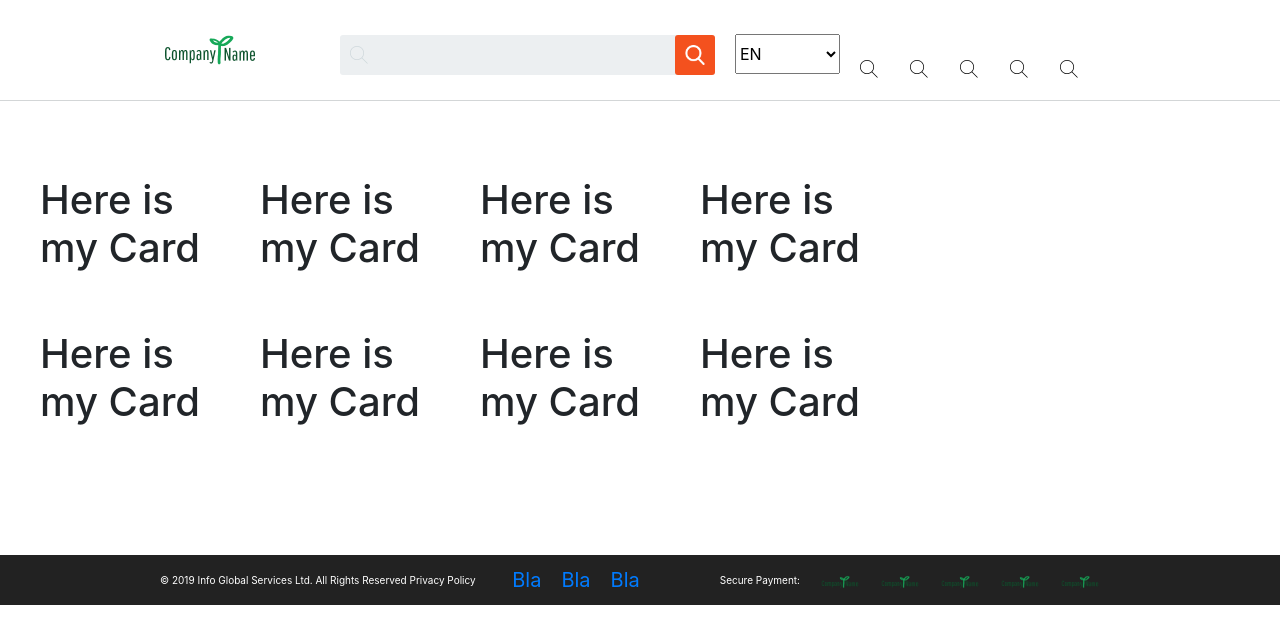
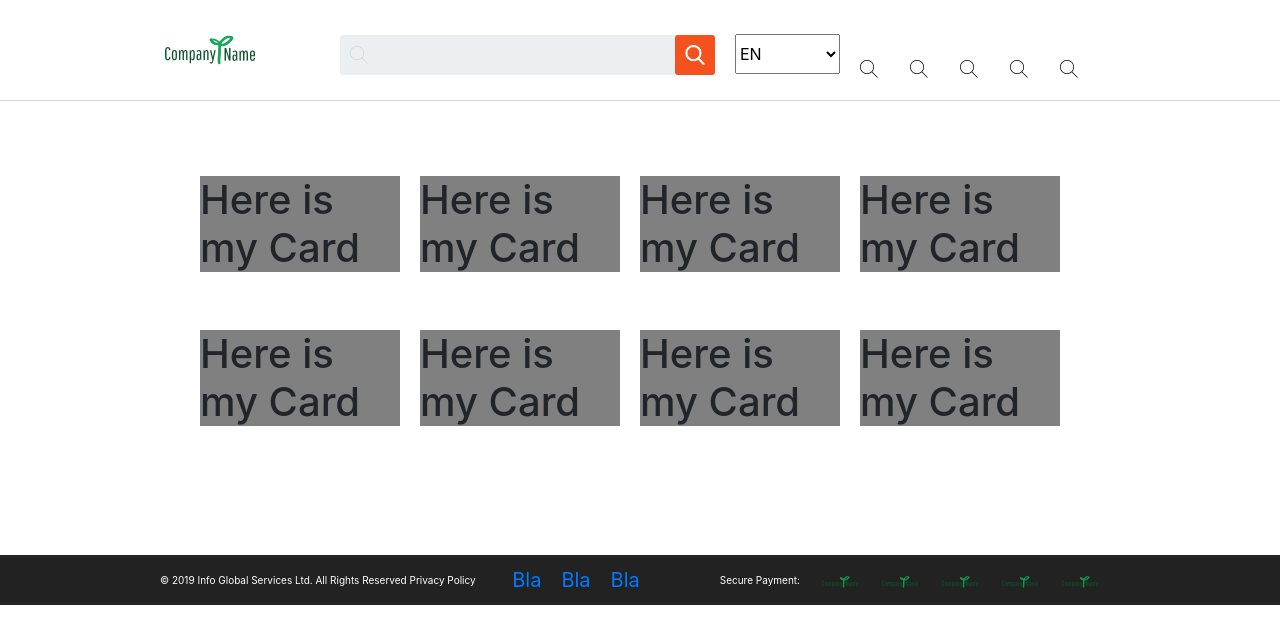
Before and after one commit to MarkiianSanotskyi/my-app3, a React (Create React App) app: page / in a window 1280 px wide. Shown: the top 644 px of the page. Built offline with nearby package versions, Linux system fonts and the light colour scheme.

Commit message:
StartAddedItems

```diff
--- a/src/components/pages/Home/Card/Card.js
+++ b/src/components/pages/Home/Card/Card.js
@@ -1,6 +1,7 @@
 import React from "react";
+import { ItemBox } from "./style";
 
-const Card = () => <h1>Here is my Card</h1>;
+const Card = () => <ItemBox>Here is my Card </ItemBox>;
 
 export default Card;
 
--- /dev/null
+++ b/src/components/pages/Home/Card/style.js
@@ -0,0 +1,7 @@
+import styled from "styled-components";
+
+export const ItemBox= styled.h1`
+  width: 100%;
+  height: auto;
+  background: grey;
+`;
--- a/src/components/pages/Home/style.js
+++ b/src/components/pages/Home/style.js
@@ -2,6 +2,7 @@ import styled from "styled-components";
 
 export const Container = styled.div`
   width: 960px;
+  margin: 0px auto;
   display: grid;
   grid-column-gap: 20px;
   grid-template-columns: auto auto auto auto;
```
